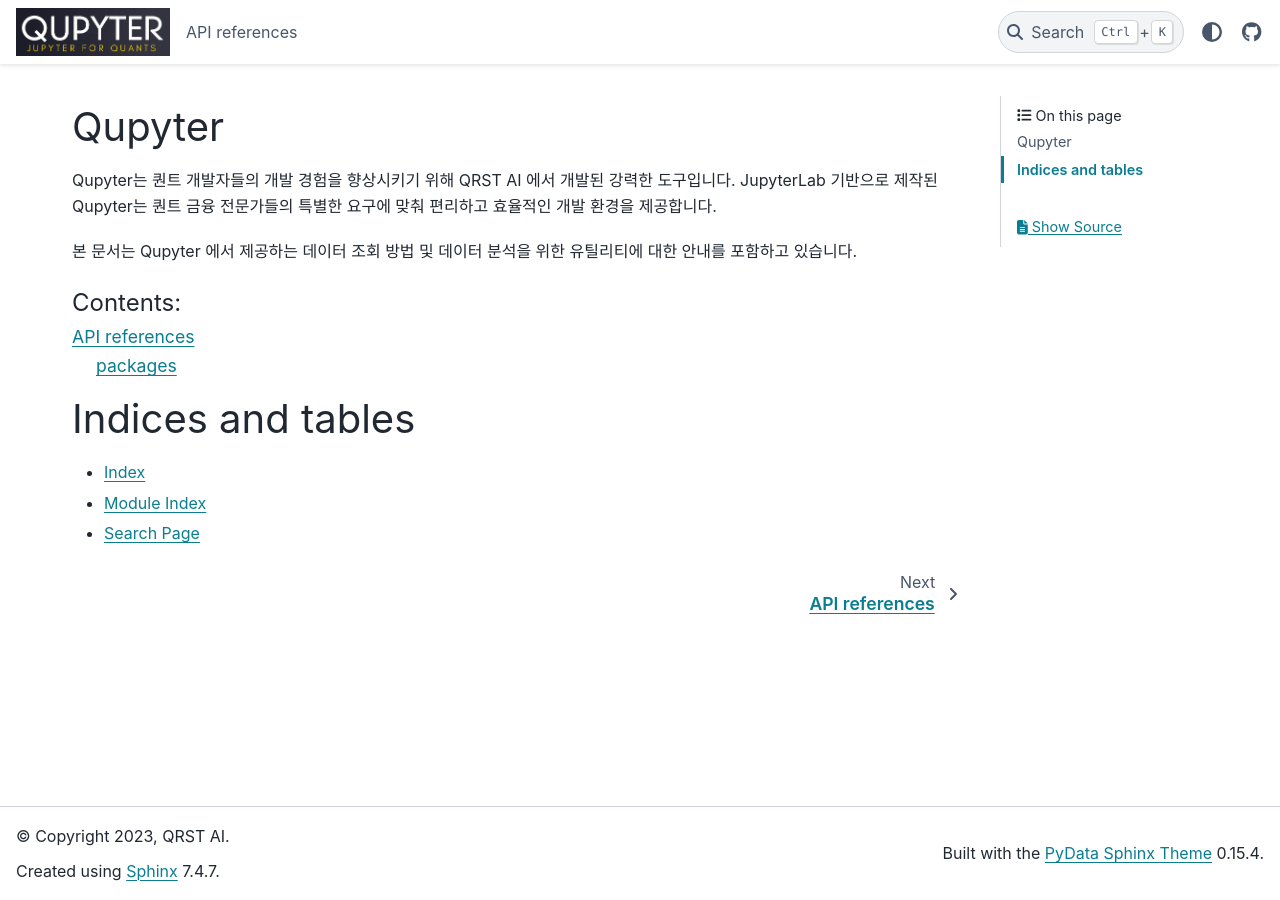
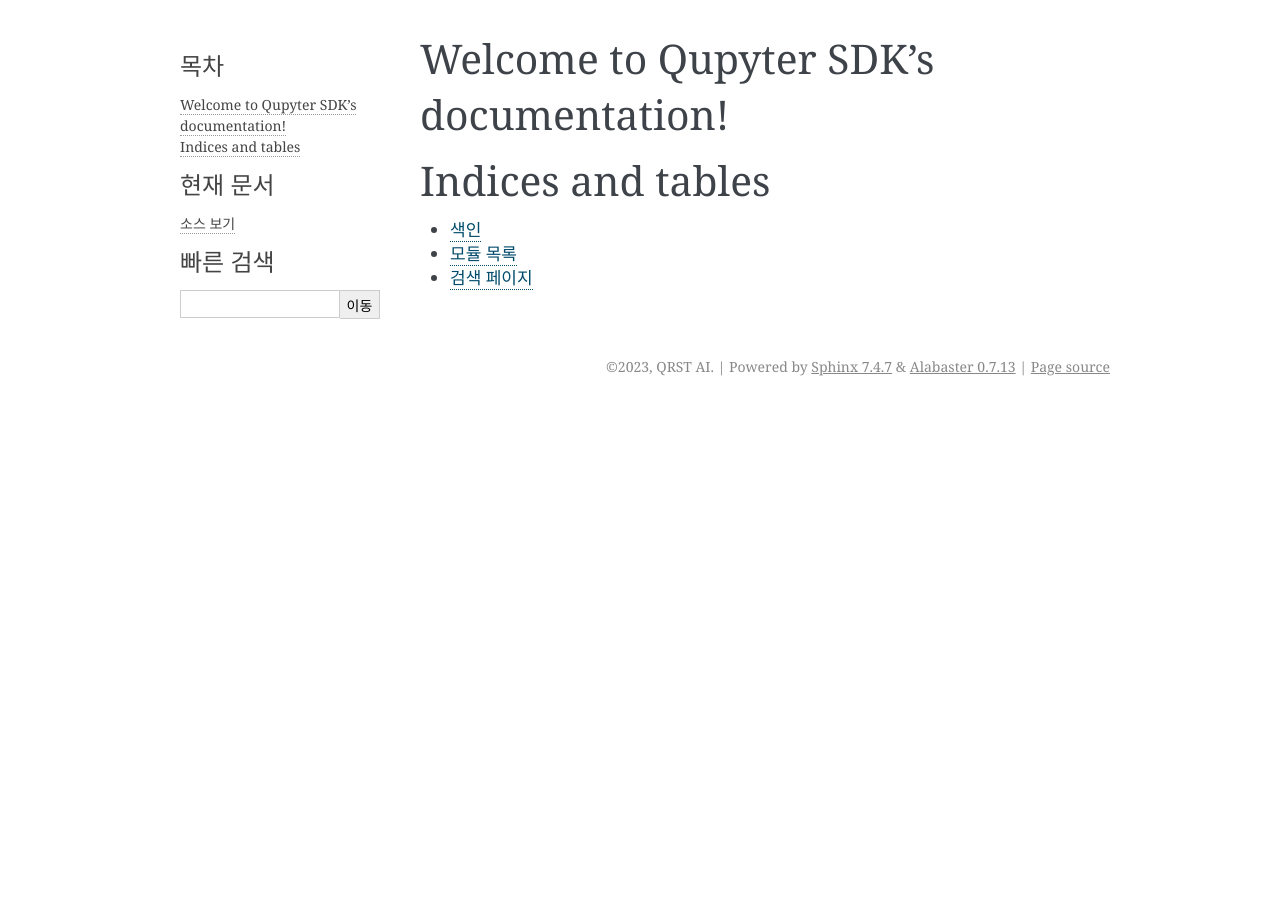
Before and after one commit to qrstai/qupyter, a Sphinx documentation site: the page built from docs/source/index.rst, in a window 1280 px wide. Built offline with Sphinx 7.4.7, drawn with Linux system fonts in a browser that asks for light colours.

```diff
--- a/docs/source/conf.py
+++ b/docs/source/conf.py
@@ -6,42 +6,22 @@
 # -- Project information -----------------------------------------------------
 # https://www.sphinx-doc.org/en/master/usage/configuration.html#project-information
 
-project = 'Qupyter'
+project = 'Qupyter SDK'
 copyright = '2023, QRST AI'
 author = 'QRST AI'
 
 # -- General configuration ---------------------------------------------------
 # https://www.sphinx-doc.org/en/master/usage/configuration.html#general-configuration
 
-extensions = ['sphinx.ext.autodoc', 'myst_parser']
-source_suffix = {
-    '.rst': 'restructuredtext',
-    '.md': 'markdown',
-}
+extensions = []
 
 templates_path = ['_templates']
 exclude_patterns = []
 
-
+language = 'ko'
 
 # -- Options for HTML output -------------------------------------------------
 # https://www.sphinx-doc.org/en/master/usage/configuration.html#options-for-html-output
 
-html_logo = '_static/images/logo/logo.png'
+html_theme = 'alabaster'
 html_static_path = ['_static']
-
-html_theme = 'pydata_sphinx_theme'
-html_theme_options = {
-    'icon_links': [
-        {
-            "name": "GitHub",
-            "url": "https://github.com/qrstai/qupyter",
-            "icon": "fa-brands fa-github",
-        }
-    ],
-    'navbar_align': 'left',
-}
-
-import os
-import sys
-sys.path.insert(0, os.path.abspath('../../.'))
--- a/docs/source/index.rst
+++ b/docs/source/index.rst
@@ -1,22 +1,15 @@
-.. Qupyter documentation master file, created by
-   sphinx-quickstart on Tue Sep 19 14:23:59 2023.
+.. Qupyter SDK documentation master file, created by
+   sphinx-quickstart on Wed Sep 20 10:58:43 2023.
    You can adapt this file completely to your liking, but it should at least
    contain the root `toctree` directive.
 
-Qupyter
-=======
-
-Qupyter는 퀀트 개발자들의 개발 경험을 향상시키기 위해 QRST AI 에서 개발된 강력한 도구입니다. JupyterLab 기반으로 제작된 Qupyter는 퀀트 금융 전문가들의 특별한 요구에 맞춰 편리하고 효율적인 개발 환경을 제공합니다.
-
-본 문서는 Qupyter 에서 제공하는 데이터 조회 방법 및 데이터 분석을 위한 유틸리티에 대한 안내를 포함하고 있습니다.
-
-
+Welcome to Qupyter SDK's documentation!
+=======================================
 
 .. toctree::
    :maxdepth: 2
    :caption: Contents:
 
-   modules
 
 
 Indices and tables
--- a/docs/source/modules.rst
+++ /dev/null
@@ -1,7 +0,0 @@
-API references
-==============
-
-.. toctree::
-   :maxdepth: 4
-
-   qupyter
```
Also changed, not shown: docs/source/qupyter.rst (deleted, +0 -29 lines), 3 other files.
